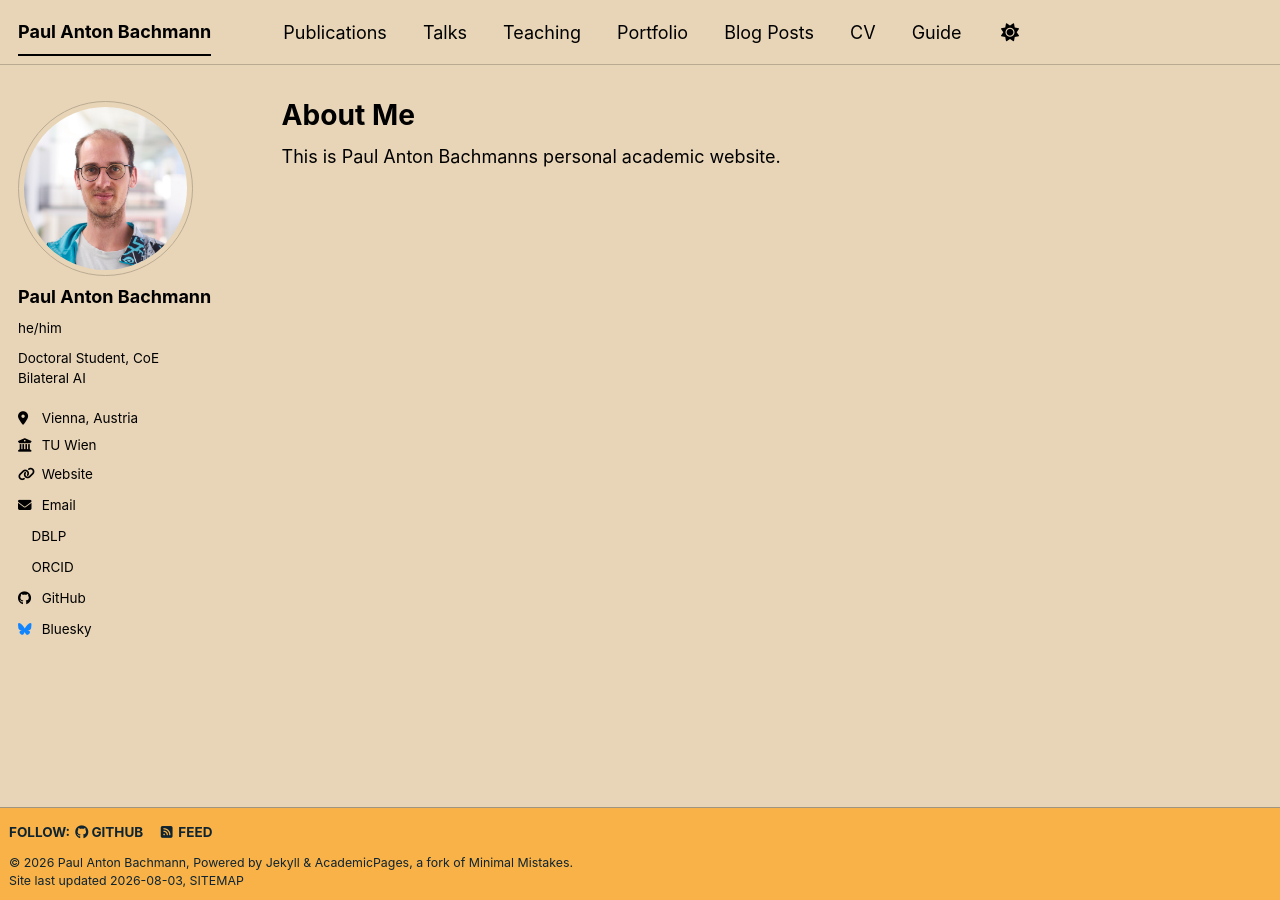
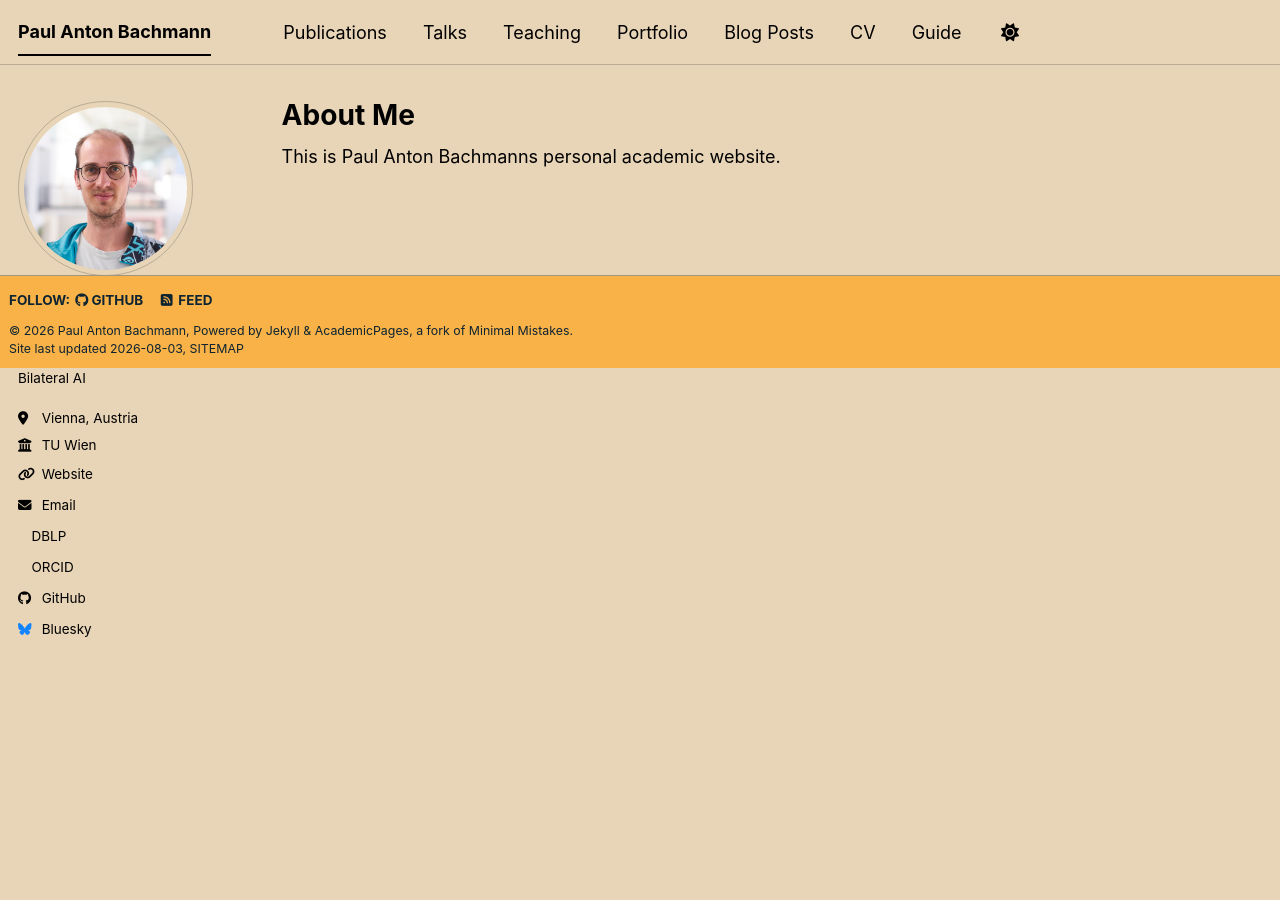
Before and after one commit to pabachmann/pabachmann.github.io, a Jekyll site: the page built from _pages/about.md, in a window 1280 px wide. Built offline with Jekyll 4.4.1, drawn with Linux system fonts in a browser that asks for light colours; a style sheet for code colours, icons or effects is not loaded.

Commit message:
Update _footer.scss

```diff
--- a/_sass/layout/_footer.scss
+++ b/_sass/layout/_footer.scss
@@ -18,8 +18,7 @@
   height: auto;
 
   /* keep the footer on the bottom of the page */
-  position: fixed;
-  bottom: 0;
+  position: relative;
 
   -webkit-animation: intro 0.3s both;
           animation: intro 0.3s both;
```
